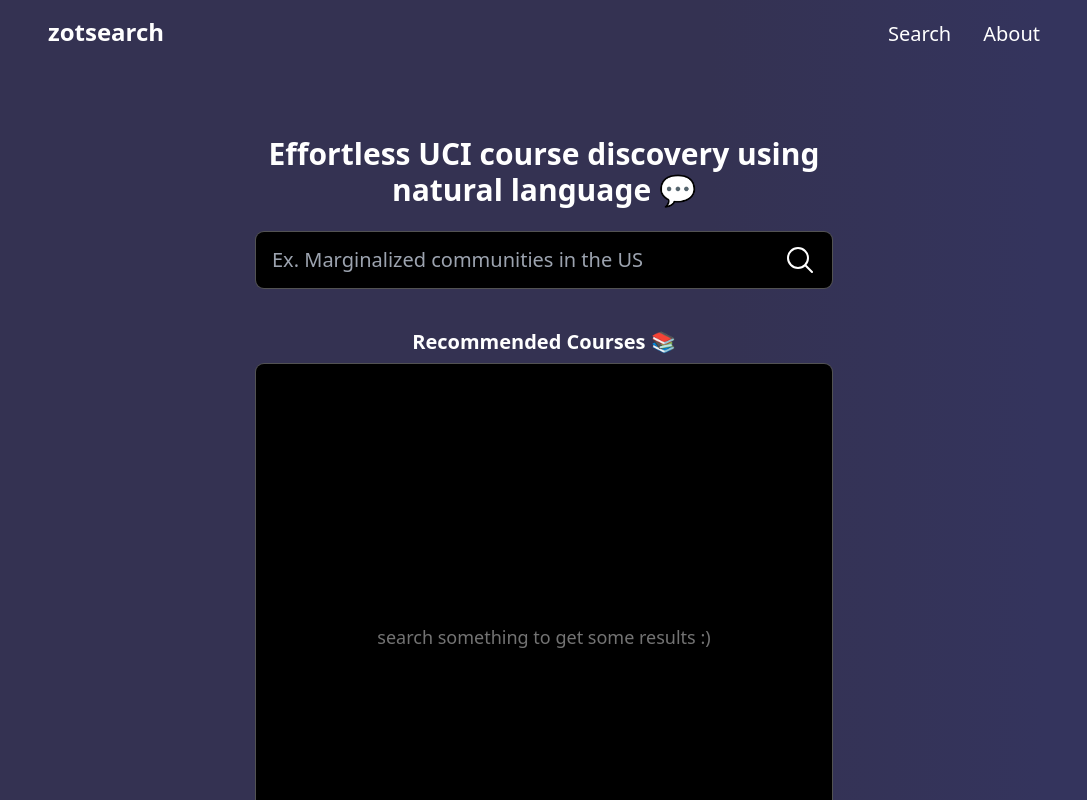
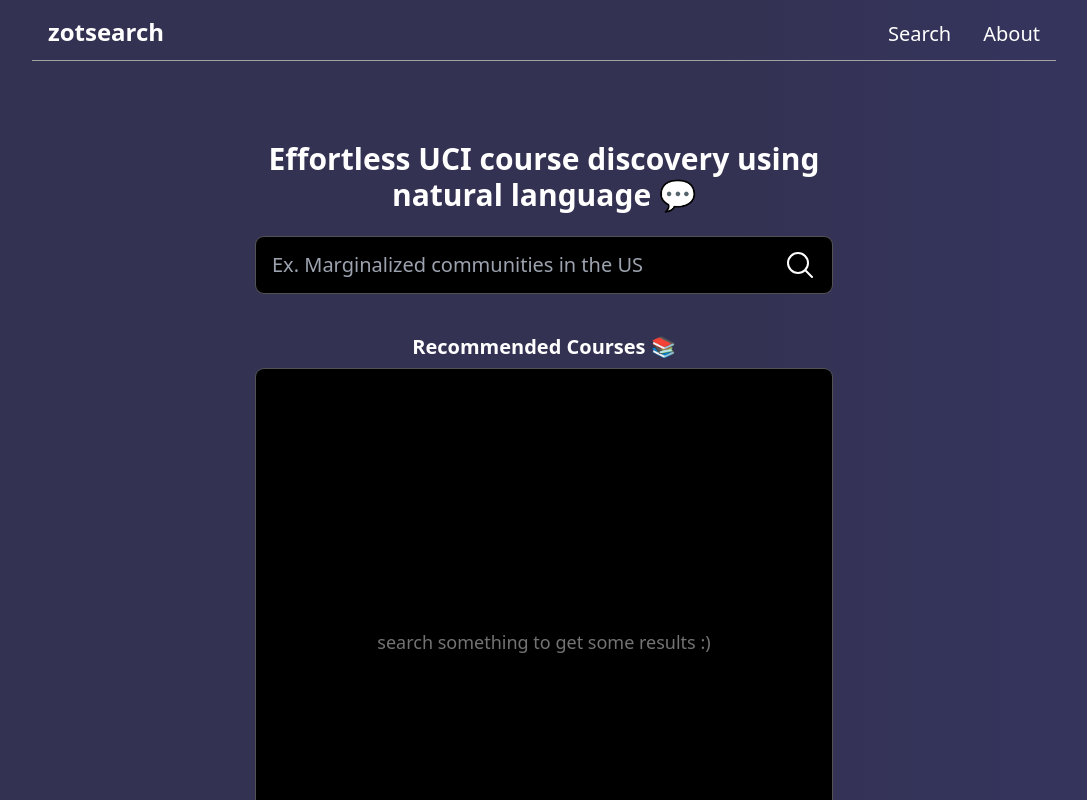
Before and after one commit to dannykd/zotsearch, a Next.js app: page / in a window 1280 px wide. Shown: the top 800 px of the page, without its empty margins (96-1183 px from the left). Built offline with nearby package versions, Linux system fonts and the light colour scheme.

Commit message:
border under nav bar

```diff
--- a/src/components/layout/Navbar.tsx
+++ b/src/components/layout/Navbar.tsx
@@ -7,10 +7,10 @@
 
 const Navbar: FC<NavbarProps> = () => {
   return (
-    <div className="w-full p-4 pb-2">
+    <div className="w-full p-4 pb-3 border-b border-neutral-400">
       <div className="hidden justify-between sm:flex">
         <Link href="/">
-          <h1 className="text-2xl font-semibold">zotsearch</h1>
+          <h1 className="text-2xl font-semibold ">zotsearch</h1>
         </Link>
         <div className="mt-1 space-x-8 text-xl">
           <Link href="/">Search</Link>
```
